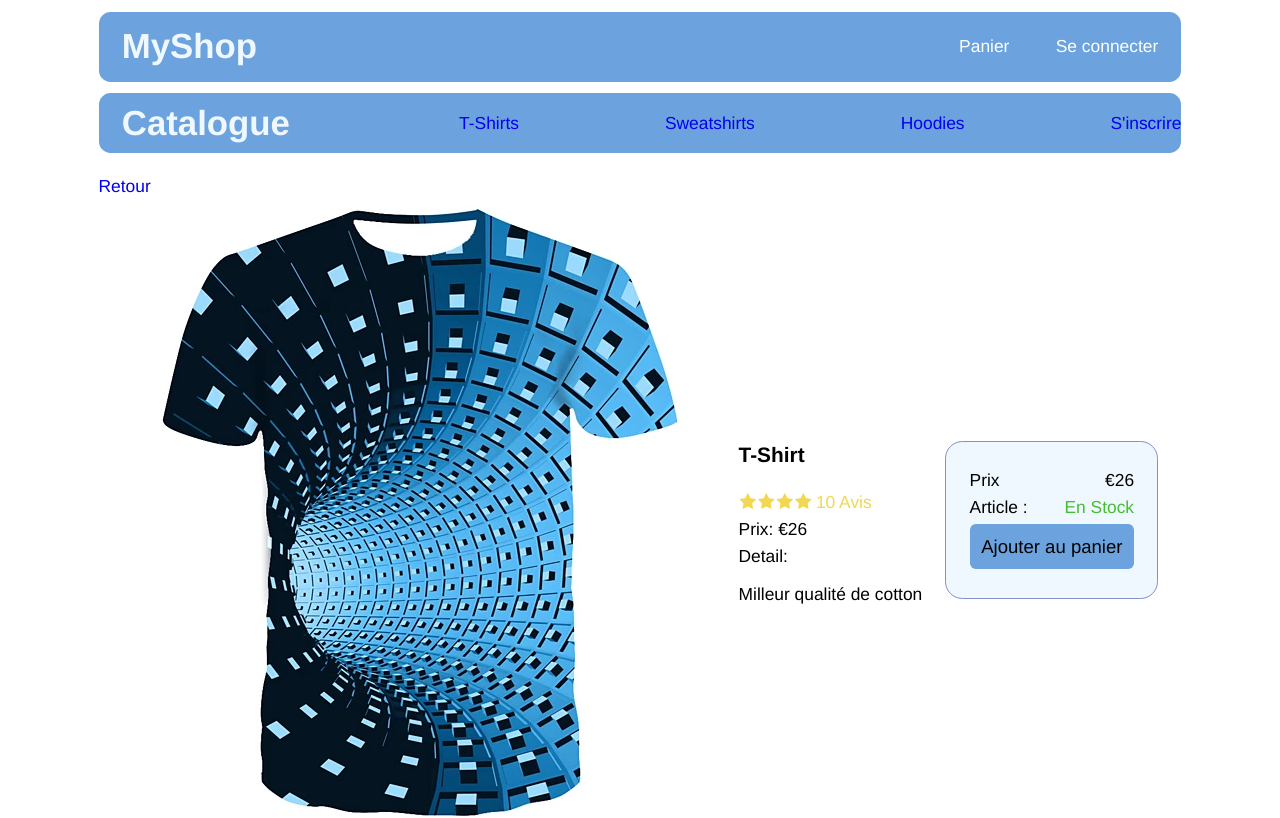
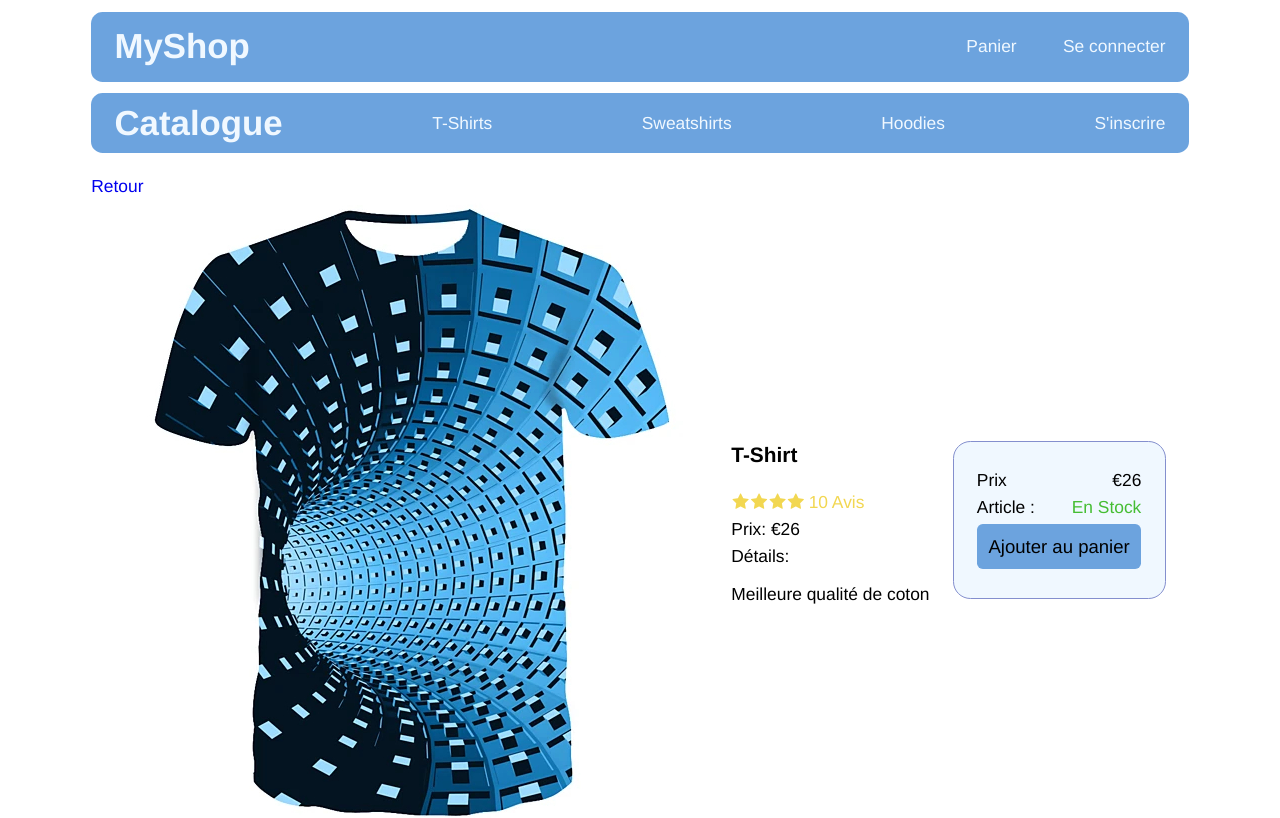
Before and after one commit to johnhelmyb/Myshop, a React (Create React App) app: page /product/1 in a window 1280 px wide. Shown: the top 818 px of the page. Built offline with nearby package versions, Linux system fonts and the light colour scheme.

Commit message:
add redux thunk

```diff
--- a/package.json
+++ b/package.json
@@ -10,8 +10,11 @@
     "axios": "^0.21.1",
     "react": "^17.0.1",
     "react-dom": "^17.0.1",
+    "react-redux": "^7.2.2",
     "react-router-dom": "^5.2.0",
     "react-scripts": "4.0.1",
+    "redux": "^4.0.5",
+    "redux-thunk": "^2.3.0",
     "web-vitals": "^0.2.4"
   },
   "scripts": {
--- a/src/App.js
+++ b/src/App.js
@@ -22,17 +22,17 @@ function App() {
     <div>
         <Link className="catalogue" to="/">Catalogue</Link>
       </div>
-      <div className="t"><Link to="/t-shirt">T-Shirts</Link></div>
-      <div className="s"><Link to="/sweatshirts">Sweatshirts</Link></div>
-      <div className="h"><Link to="/hoodies">Hoodies</Link></div>
-      <div className="i"><Link to="/signup">S'inscrire</Link></div>
+      <div><Link to="/t-shirt">T-Shirts</Link></div>
+      <div><Link to="/sweatshirts">Sweatshirts</Link></div>
+      <div><Link to="/hoodies">Hoodies</Link></div>
+      <div><Link to="/signup">S'inscrire</Link></div>
       </nav>
     <main>
     <Route path="/product/:id" component={ProductPage}></Route>
     <Route path="/" component={HomePage} exact></Route>
     </main>
 
-    <footer className="row center">Conditions générales</footer>
+    <footer className="row center">Conditions generales</footer>
   </div>
   </BrowserRouter>
   );
--- a/src/Page/ProductPage.js
+++ b/src/Page/ProductPage.js
@@ -6,7 +6,7 @@ import data from '../data';
 export default function ProductPage (props) {
     const product = data.products.find((x) => x._id === props.match.params.id);
     if(!product){
-        return <div>Articl non trouvé</div>
+        return <div>Article non trouvé</div>
     }
     return (
         <div>
@@ -22,7 +22,7 @@ export default function ProductPage (props) {
                     </li>
                     <li><Rating rating={product.rating} numReviews={product.numReviews}></Rating></li>
                     <li>Prix: €{product.price}</li>
-                    <li>Detail: <p>{product.description}</p></li>
+                    <li>Détails: <p>{product.description}</p></li>
                 </ul>
                 </div>
                 <div className="col-1"></div>
--- a/src/data.js
+++ b/src/data.js
@@ -10,7 +10,7 @@ const data = {
           brand: 'Vaco',
           rating: 4.5,
           numReviews: 10,
-          description: 'Milleur qualité de cotton',
+          description: 'Meilleure qualité de coton',
         },
         {
           _id: '2',
@@ -22,7 +22,7 @@ const data = {
           brand: 'Turing',
           rating: 4.5,
           numReviews: 9,
-          description: 'Milleur qualité de cotton',
+          description: 'Meilleure qualité de coton',
         },
         {
           _id: '3',
@@ -34,7 +34,7 @@ const data = {
           brand: ' Strok',
           rating: 4.5,
           numReviews: 14,
-          description: 'Milleur qualité de cotton',
+          description: 'Meilleure qualité de coton',
         },
         {
           _id: '4',
@@ -46,7 +46,7 @@ const data = {
           brand: 'Cube',
           rating: 4.5,
           numReviews: 8,
-          description: 'Milleur qualité de cotton',
+          description: 'Meilleure qualité de coton',
         },
       ],
     };
--- a/src/index.css
+++ b/src/index.css
@@ -88,7 +88,7 @@ button{
 
 /* Header */
 header a {
-  color: #ffffff;
+  color:aliceblue;
   padding: 2rem;
 }
 a.brand {
@@ -96,18 +96,23 @@ a.brand {
   font-size: 3rem;
   font-weight: bold;
 }
+.row {
+  display: flex;
+  flex-wrap: wrap;
+  justify-content: space-between;
+  align-items: center;
+}
+nav a{
+  color:aliceblue;
+  padding: 2rem;
+}
 a.catalogue {
   color: aliceblue;
   font-size: 3rem;
   font-weight: bold;
   padding: 2rem;
 }
-.row {
-  display: flex;
-  flex-wrap: wrap;
-  justify-content: space-between;
-  align-items: center;
-}
+
 .row1{
   display: flex;
   flex-wrap: wrap;
```
Also changed, not shown: src/store.js (added, +12 -0 lines), 2 other files (tests, documents, lock files or other folders).
